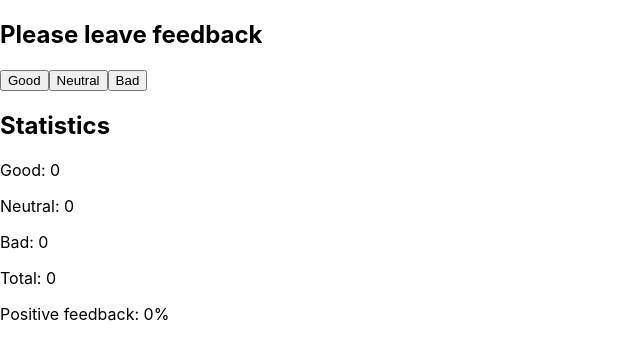
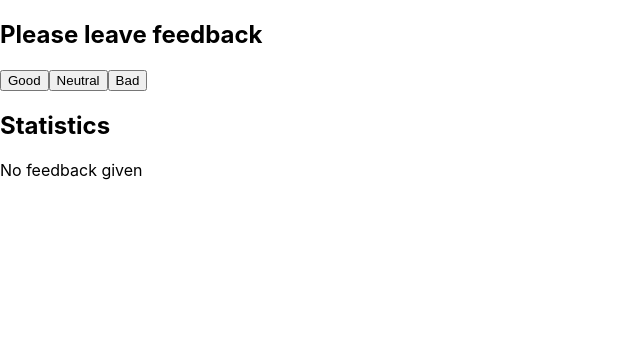
Before and after one commit to Yanaredko/goit-react-hw-02-feedback, a React (Create React App) app: page / in a window 1280 px wide. Shown: the top 360 px of the page, without its empty margins (0-640 px from the left). Built offline with nearby package versions, Linux system fonts and the light colour scheme.

Commit message:
forth task

```diff
--- a/src/components/App.jsx
+++ b/src/components/App.jsx
@@ -24,6 +24,7 @@ class App extends Component {
     const { good, neutral, bad } = this.state;
     const totalFeedback = good + neutral + bad;
     const positivePercentage = totalFeedback ? (good / totalFeedback) * 100 : 0;
+    const hasFeedback = totalFeedback > 0;
 
     return (
       <div className="App">
@@ -34,6 +35,7 @@ class App extends Component {
           />
         </Section>
         <Section title="Statistics">
+         {hasFeedback ? (
             <Statistics
               good={good}
               neutral={neutral}
@@ -41,6 +43,11 @@ class App extends Component {
               total={totalFeedback}
               positivePercentage={positivePercentage.toFixed(0)}
             />
+          ) : (
+            <div>
+              <p>No feedback given</p>
+            </div>
+          )}
         </Section>
       </div>
     );
```
Lines whose indentation alone changed are shown as unchanged.
